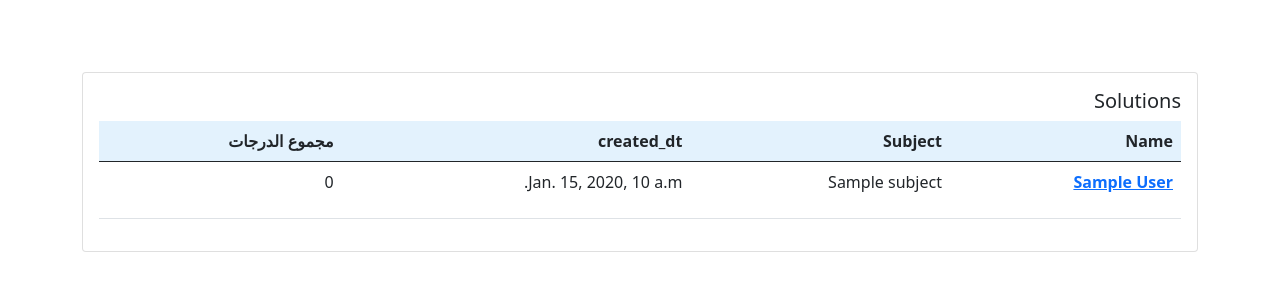
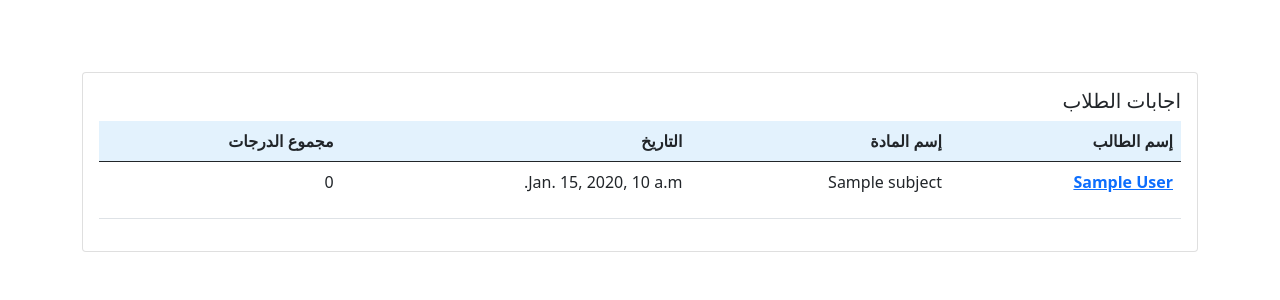
Before and after one commit to zinon-software/minasa, a Django app: page /teacher/1/students/1 in a window 1280 px wide. Shown: the part 56-356 px from the top of the page. Run offline with Django 3.2, Linux system fonts and the light colour scheme; a user stored in the database is signed in; tables that the repository leaves empty hold one stand-in row (values such as "Sample post"); some libraries are stand-ins or nearby versions.

Commit message:
updat solution html 23

```diff
--- a/templates/teacher/solutions.html
+++ b/templates/teacher/solutions.html
@@ -4,16 +4,14 @@
 {% block content %}
 
 <div class="container">
-
-
+مجموع الدرجات
+<p class="salaryGrades"></p>
 
     {% for solution in solutions %}
         {% if forloop.first %}
         <div class="card-header text-white bg-dark py-2 px-3" align="center">
             <b>
                 <mark>{{solution.student_by.name}}  </mark>
-
-                <mark><p class="salaryGrades"></p>  </mark>
 
             </b>
         </div>
--- a/templates/teacher/students.html
+++ b/templates/teacher/students.html
@@ -8,13 +8,13 @@
     <div class="col">
       <div class="card">
         <div class="card-body">
-          <h5 class="card-title">Solutions</h5>
+          <h5 class="card-title">اجابات الطلاب</h5>
             <table class="table" >
                 <thead style="background-color: #e3f2fd;">
                   <tr>
-                    <th scope="col">Name</th>
-                    <th scope="col">Subject</th>
-                    <th scope="col">created_dt</th>
+                    <th scope="col">إسم الطالب</th>
+                    <th scope="col">إسم المادة</th>
+                    <th scope="col">التاريخ</th>
                     <th scope="col">مجموع الدرجات</th>
                   </tr>
                 </thead>
```
